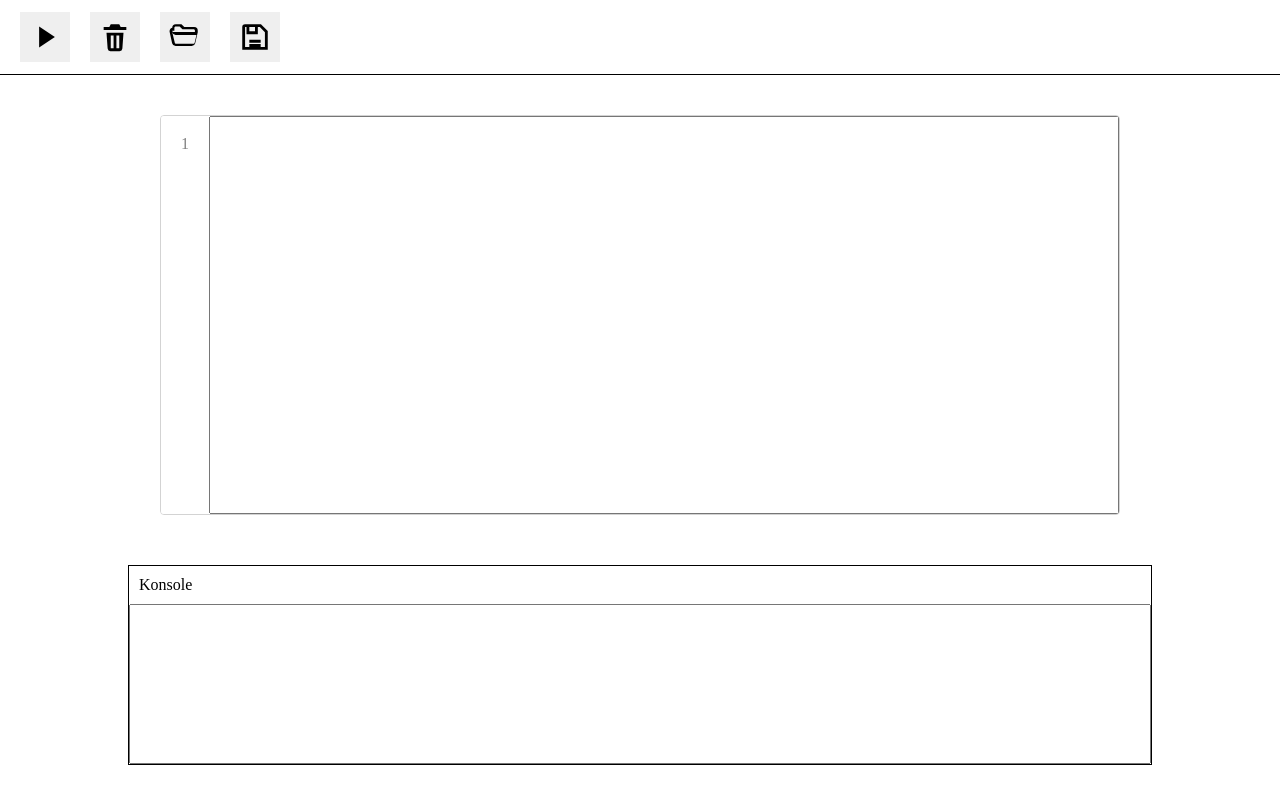
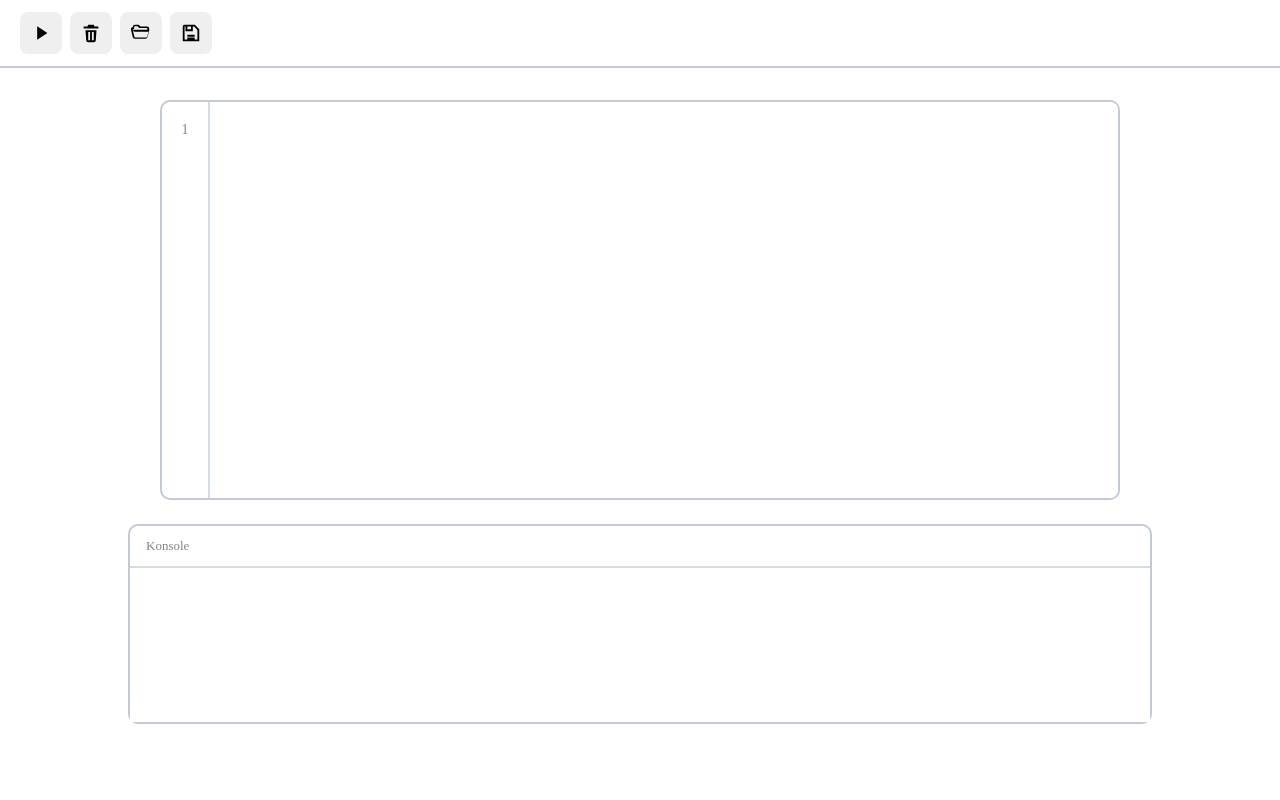
Before and after one commit to Arturs-gailitis/learning-programming-basics-programm, a React app in the folder frontend/: page / in a window 1280 px wide. Built offline with nearby package versions, Linux system fonts and the light colour scheme; the HTML template or start-up script is replaced by a standard one.

Commit message:
pārtaisi galvenās sadaļas dizainu

```diff
--- a/frontend/src/components/Console.jsx
+++ b/frontend/src/components/Console.jsx
@@ -7,9 +7,9 @@ function Console({codeResult}) {
     // pārtaisa rezultātu no masīva uz string
     function fixResultFormat(result) {
 
-        let resultText = '';
+        let resultText = result[0];
 
-        for (let i = 0; i < resultLenght; i++) {
+        for (let i = 1; i < resultLenght; i++) {
             resultText = resultText + '\n' + result[i];
         }
 
@@ -19,7 +19,7 @@ function Console({codeResult}) {
     return (
         <main className='Console'>
             <div id='Header'>Konsole</div>
-            <textarea value={fixResultFormat(codeResult)} className='TextArea' readOnly></textarea>
+            <textarea value={fixResultFormat(codeResult)} className='TextArea' readOnly wrap='off'></textarea>
         </main>
     )
 }
--- a/frontend/src/style/Console.css
+++ b/frontend/src/style/Console.css
@@ -4,19 +4,23 @@
     width: 80%;
     height: 25vh;
     flex-direction: column;
-    align-items: stretch;
-    justify-content: stretch;
     justify-self: center;
     box-sizing: border-box;
-    margin-top: 10px;
-    border: 1px solid black;
+    margin-left: auto;
+    margin-right: auto;
+    margin-bottom: 24px;
+    border: 2px solid #c3cad3;
+    border-radius: 10px;
 }
 
 /* atbild par konsoles virsrakstu */
 #Header {
-    padding-top: 10px;
-    padding-bottom: 10px;
-    padding-left: 10px;
+    padding-top: 12px;
+    padding-bottom: 12px;
+    padding-left: 16px;
+    border-bottom: 2px solid #d6dce3;
+    color: #828487;
+    font-size: 13px;
 }
 
 /* atbild par konsoles teksta laukumu */
@@ -25,11 +29,21 @@
     width: 100%;
     height: 100%;
     min-height: 0;
-    padding-left: 10px;
+    padding-top: 5px;
+    padding-bottom: 14px;
+    padding-left: 16px;
+    padding-right: 16px;
     box-sizing: border-box;
     resize: none;
     overflow: auto;
-    font-family: Georgia, 'Times New Roman', Times, serif;
+    border-style: none;
+    font-family: 'Courier New', Courier, monospace;
+    font-size: 14px;
     color: black;
     line-height: 20px;
 }
+
+/* atbild lai nospiežot konsoles laukumu, to malas netiktu pārmainītas  */
+.TextArea:focus {
+  outline: 0;
+}
--- a/frontend/src/style/Redector.css
+++ b/frontend/src/style/Redector.css
@@ -2,7 +2,10 @@
 .redector {
   display: flex;
   width: 100vw;
-  min-height: 60vh;
+  padding-top: 32px;
+  padding-bottom: 24px;
+  padding-left: 20px;
+  padding-right: 20px;
   align-items: center;
   justify-content: center;
   box-sizing: border-box;
@@ -14,18 +17,18 @@
   width: 75vw;
   height: 50vh;
   box-sizing: border-box;
-  border: 1px, solid, lightgrey;
-  border-radius: 4px;
-  background-color: white;
+  border: 2px solid #c3cad3;
+  border-radius: 10px;
   color: black;
   overflow-x: hidden;
   overflow-y: hidden;
   font-family: 'Times New Roman', Times, serif;
+  font-size: 14px;
 }
 
 /* atbild par līnijas nummerāciju */
 .lineNummeration {
-  width: 10px;
+  width: 48px;
   flex-grow: 0;
   flex-shrink: 0;
   flex-basis: 48px;
@@ -36,9 +39,8 @@
   box-sizing: border-box;
   overflow-x: hidden;
   overflow-y: hidden;
-  border-right: 1px, solid, lightgray;
-  background-color: white;
-  color: grey;
+  border-right: 2px solid #d6dce3;
+  color: #828487;
   text-align: center;
   line-height: 24px;
 }
@@ -59,6 +61,7 @@
   padding-top: 16px;
   padding-left: 16px;
   padding-right: 16px;
+  border-style: none;
   line-height: 24px;
 }
 
--- a/frontend/src/style/Tools.css
+++ b/frontend/src/style/Tools.css
@@ -3,8 +3,7 @@
     width: 100vw;
     min-width: 50%;
     box-sizing: border-box;
-    border-bottom: 1px solid black;
-    background-color: white;
+    border-bottom: 2px solid #c3cad3;
     padding-top: 12px;
     padding-bottom: 12px;
     padding-left: 20px;
@@ -15,8 +14,7 @@
 .ToolList {
     display: flex;
     flex-direction: row;
-    align-items: left;
-    gap: 20px;
+    gap: 8px;
     width: 100%;
 }
 
@@ -25,10 +23,31 @@
     display: inline-flex;
     align-items: center;
     justify-content: center;
-    width: 50px;
-    height: 50px;
-    border-color: transparent;
+    width: 42px;
+    height: 42px;
+    padding-top: 9px;
+    padding-bottom: 9px;
+    padding-left: 9px;
+    padding-right: 9px;
+    border: 1px solid transparent;
+    border-radius: 8px;
     cursor: pointer;
+}
+
+/* atbild par palīgpogām, kad pelīte ir novietora virs tās */
+.ToolButtons:hover {
+    border-color: #565659;
+}
+
+/* atbild par palīgpogām, kad šīs pogas ir nospiestas */
+.ToolButtons:active {
+    background-color: #8C8C91;
+}
+
+/* atbild par palīgpogu bildēm */
+.ToolButtons img {
+    width: 22px;
+    height: 22px;
 }
 
 /* atbild par faila input sadaļu */
```
